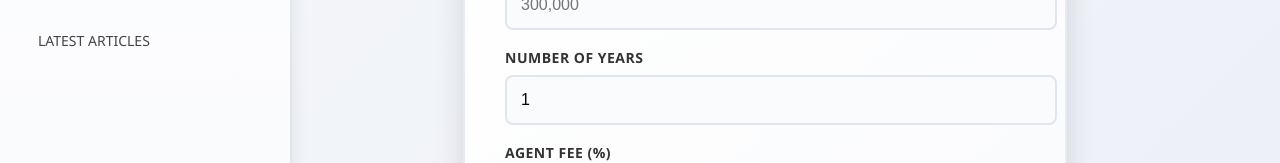
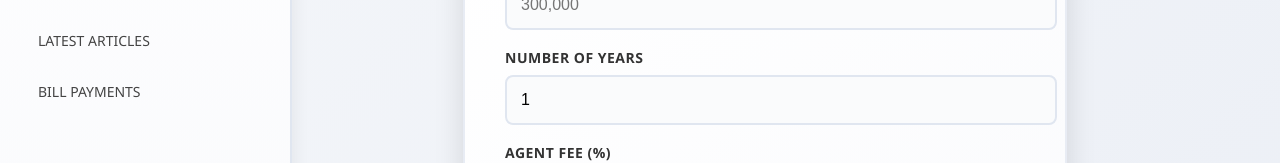
Before and after one commit to tunxlaw-ux/tenanthelp, a plain HTML site: page index.html in a window 1280 px wide. Shown: the part 379-542 px from the top of the page. Drawn offline with Linux system fonts and the light colour scheme.

Commit message:
Update index.html

```diff
--- a/index.html
+++ b/index.html
@@ -522,6 +522,7 @@ RESPONSIVE
 <li><a href="MovingAndUtilities.html">MOVING & UTILITIES SECTION</a></li>
 <li><a href="#pdfs">FREE PDFS</a></li>
 <li><a href="LatestArticles.html">LATEST ARTICLES</a></li>
+<li><a href="Billpayments.html">BILL PAYMENTS</a></li>
 </ul>
 </aside>
 
```
